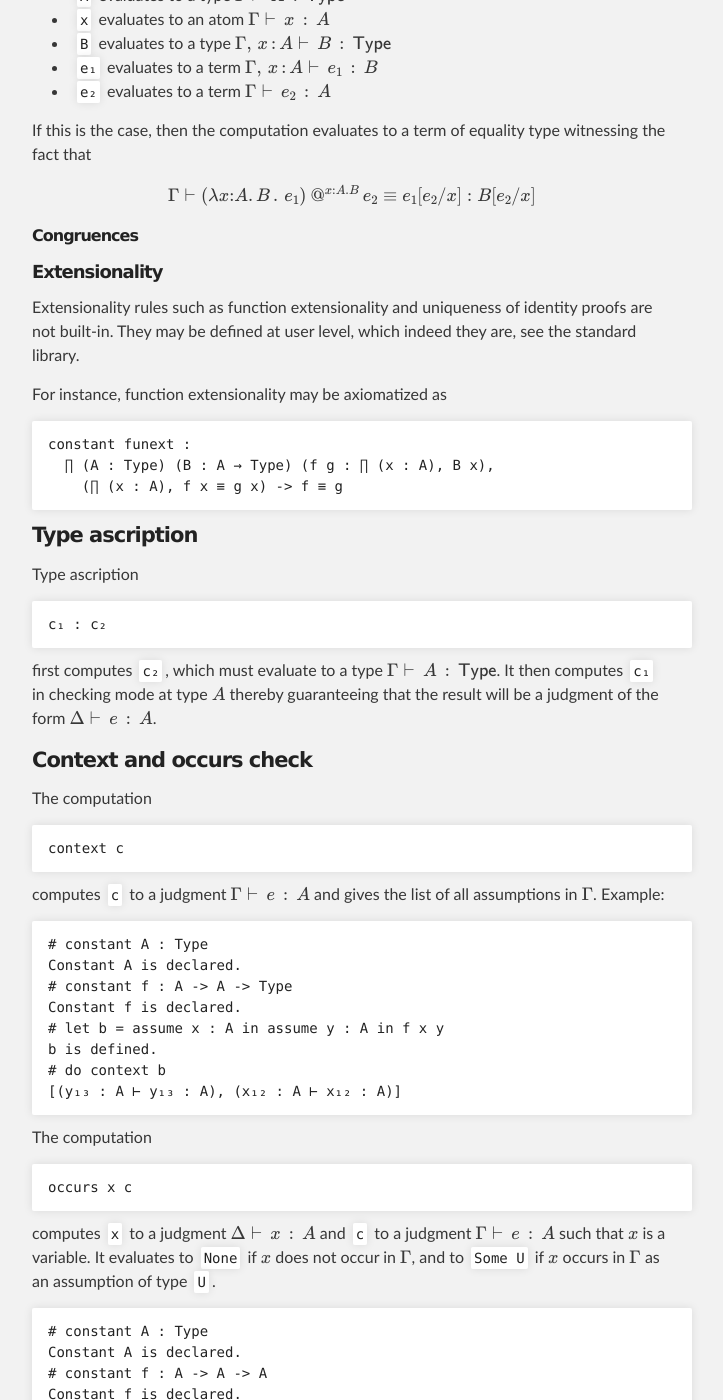
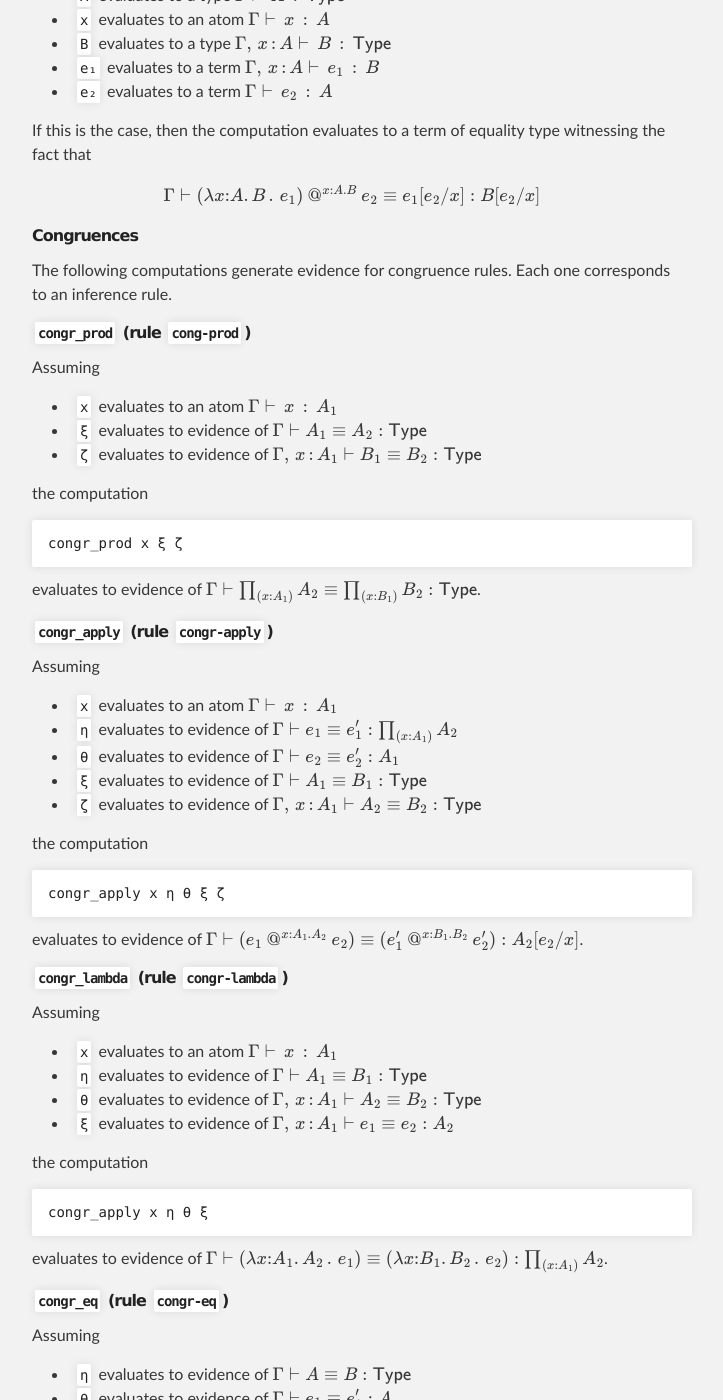
Before and after one commit to Andromedans/andromeda, a Jekyll site: the page built from meta-language.md, in a window 1280 px wide and 1400 px high, scrolled down 21550 px. Shown: the whole window, without its empty margins (288-1011 px from the left). Built offline with Jekyll 4.4.1, drawn with Linux system fonts in a browser that asks for light colours; formulas are drawn with MathJax 3; some of the changed text lies outside the part shown.

Commit message:
Document congruence rules

```diff
--- a/meta-language.md
+++ b/meta-language.md
@@ -970,6 +970,83 @@ $$
 
 ###### Congruences
 
+The following computations generate evidence for congruence rules. Each one corresponds to
+an inference rule.
+
+###### `congr_prod` (rule [`cong-prod`](./type-theory.html#cong-prod))
+
+Assuming
+
+* `x` evaluates to an atom $\isterm{\G}{\x}{\tyA_1}$
+* `ξ` evaluates to evidence of $\eqtype{\G}{\tyA_1}{\tyA_2}$
+* `ζ` evaluates to evidence of $\eqtype{\ctxextend{\G}{\x}{\tyA_1}}{\tyB_1}{\tyB_2}$
+
+the computation
+
+    congr_prod x ξ ζ
+
+evaluates to evidence of $\eqtype{\G}{\Prod{\x}{\tyA_1}{\tyA_2}}{\Prod{\x}{\tyB_1}{\tyB_2}}$.
+
+###### `congr_apply` (rule [`congr-apply`](./type-theory.html#congr-apply))
+
+Assuming
+
+* `x` evaluates to an atom $\isterm{\G}{\x}{\tyA_1}$
+* `η` evaluates to evidence of $\eqterm{\G}{\e_1}{\e'_1}{\Prod{\x}{\tyA_1}{\tyA_2}}$
+* `θ` evaluates to evidence of $\eqterm{\G}{\e_2}{\e'_2}{\tyA_1}$
+* `ξ` evaluates to evidence of $\eqtype{\G}{\tyA_1}{\tyB_1}$
+* `̣ζ` evaluates to evidence of $\eqtype{\ctxextend{\G}{\x}{\tyA_1}}{\tyA_2}{\tyB_2}$
+
+the computation
+
+    congr_apply x η θ ξ ζ
+
+evaluates to evidence of $\eqterm{\G}{(\app{\e_1}{\x}{\tyA_1}{\tyA_2}{\e_2})}{(\app{\e'_1}{\x}{\tyB_1}{\tyB_2}{\e'_2})}{\subst{\tyA_2}{\x}{\e_2}}$.
+
+
+###### `congr_lambda` (rule [`congr-lambda`](./type-theory.html#congr-lambda))
+
+Assuming
+
+* `x` evaluates to an atom $\isterm{\G}{\x}{\tyA_1}$
+* `η` evaluates to evidence of $\eqtype{\G}{\tyA_1}{\tyB_1}$
+* `θ` evaluates to evidence of $\eqtype{\ctxextend{\G}{\x}{\tyA_1}}{\tyA_2}{\tyB_2}$
+* `ξ` evaluates to evidence of $\eqterm{\ctxextend{\G}{\x}{\tyA_1}}{\e_1}{\e_2}{\tyA_2}$
+
+the computation
+
+    congr_apply x η θ ξ
+
+evaluates to evidence of $\eqterm{\G}{(\lam{\x}{\tyA_1}{\tyA_2}{\e_1})}
+              {(\lam{\x}{\tyB_1}{\tyB_2}{\e_2})}
+              {\Prod{\x}{\tyA_1}{\tyA_2}}$.
+
+###### `congr_eq` (rule [`congr-eq`](./type-theory.html#congr-eq))
+
+Assuming
+
+* `η` evaluates to evidence of $\eqtype{\G}{\tyA}{\tyB}$
+* `θ` evaluates to evidence of $\eqterm{\G}{\e_1}{\e'_1}{\tyA}$
+* `ξ` evaluates to evidence of $\eqterm{\G}{\e_2}{\e'_2}{\tyA}$
+
+the computation
+
+    congr_eq η θ ξ
+
+evaluates to evidence of $\eqtype{\G}{\JuEqual{\tyA}{\e_1}{\e_2}}{\JuEqual{\tyB}{\e'_1}{\e'_2}}$.
+
+###### `congr_refl` (rule [`congr-refl`](./type-theory.html#congr-refl))
+
+Assuming
+
+* `η` evaluates to evidence of $\eqterm{\G}{\e_1}{\e_2}{\tyA}$
+* `θ` evaluates to evidence of $\eqtype{\G}{\tyA}{\tyB}$
+
+the computation
+
+    congr_refl η θ
+
+evaluates to evidence of $\eqterm{\G}{\juRefl{\tyA} \e_1}{\juRefl{\tyB} \e_2}{\JuEqual{\tyA}{\e_1}{\e_1}}$.
 
 
 ##### Extensionality
@@ -982,9 +1059,12 @@ For instance, function extensionality may be axiomatized as
 
     constant funext :
       ∏ (A : Type) (B : A → Type) (f g : ∏ (x : A), B x),
-        (∏ (x : A), f x ≡ g x) -> f ≡ g
+        (∏ (x : A), f x ≡ g x) → f ≡ g
 
+The constant `funext` can then be used by the standard equality checking algorithm
+(implemented in the standard library) as an η-rule:
 
+    now etas = add_eta funext
 
 #### Type ascription
 
```
